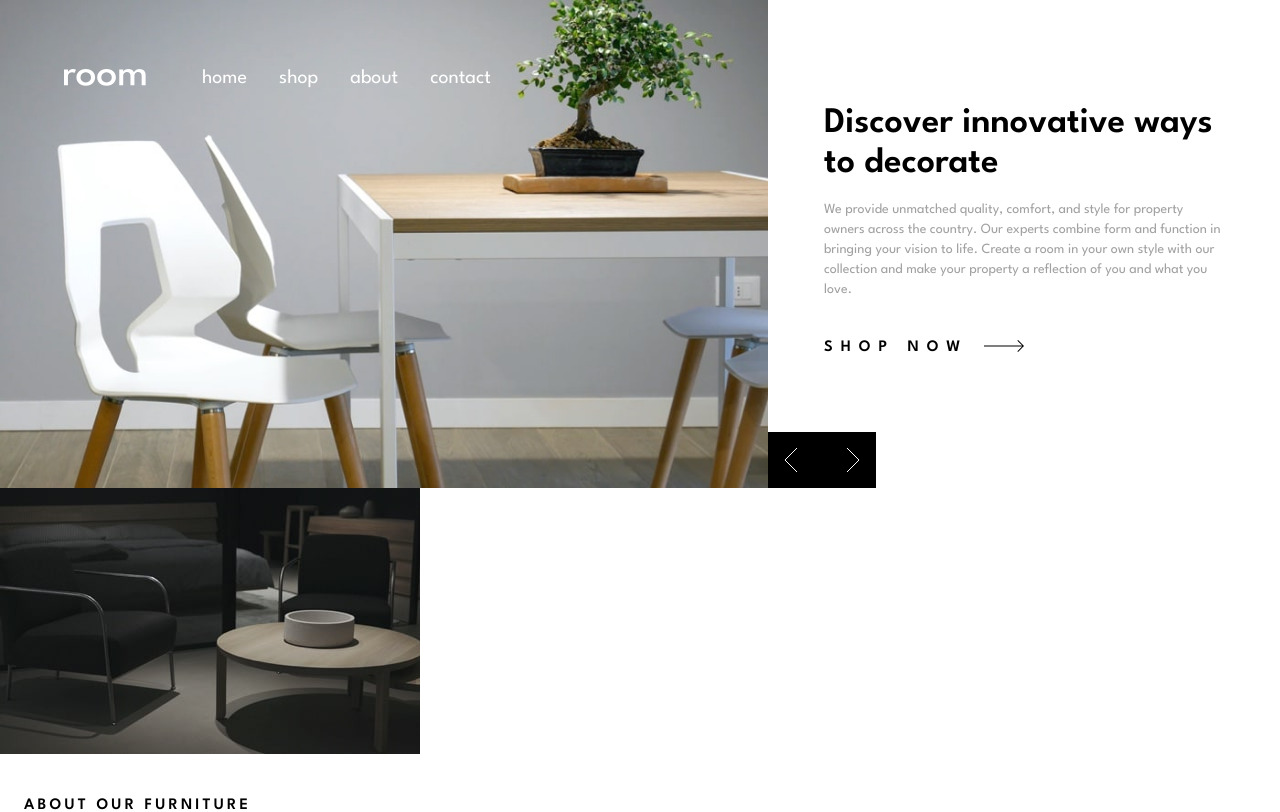
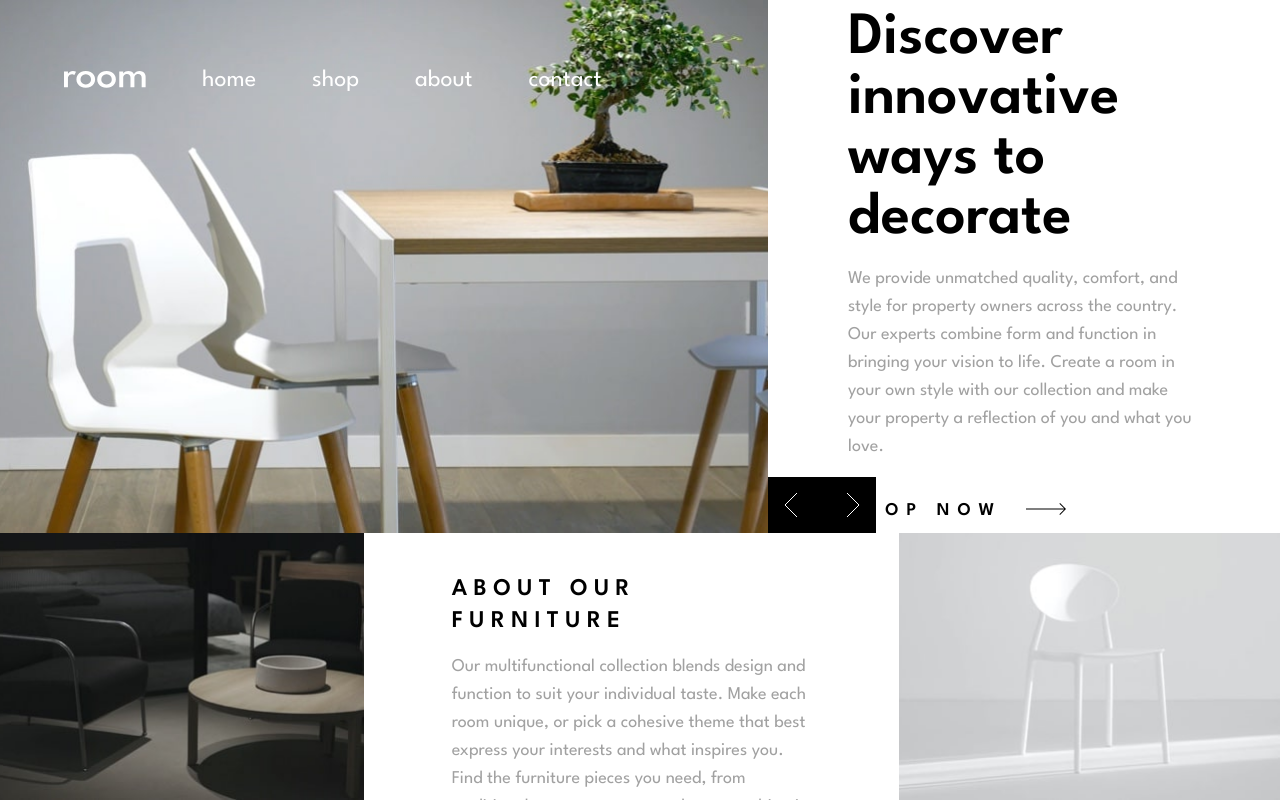
Before and after one commit to aosull97/room-homepage, a React (Vite) app: page / in a window 1280 px wide. Shown: the top 812 px of the page. Built offline with nearby package versions, Linux system fonts and the light colour scheme.

Commit message:
Desktop design applied

```diff
--- a/src/App.jsx
+++ b/src/App.jsx
@@ -12,7 +12,7 @@ function App() {
   };
 
   return (
-    <div className="font-spartan">
+    <div className="font-spartan lg:h-screen">
       <Slider navOpened={navOpened} toggleNav={toggleNav} />
       <Footer navOpened={navOpened} toggleNav={toggleNav} />
     </div>
--- a/src/components/DesktopNav.jsx
+++ b/src/components/DesktopNav.jsx
@@ -5,7 +5,7 @@ const DesktopNav = () => {
           <img src="/images/logo.svg" alt="logo" width={82} />
         </div>
         <div className="">
-          <ul className="flex gap-8 text-xl">
+          <ul className="flex gap-8 text-xl md:gap-14 md:text-2xl">
             <li className="hover:cursor-pointer">h<span className="hover:underline hover:underline-offset-12">om</span>e</li>
             <li className="hover:cursor-pointer">s<span className="hover:underline hover:underline-offset-12">ho</span>p</li>
             <li className="hover:cursor-pointer">a<span className="hover:underline hover:underline-offset-12">bou</span>t</li>
--- a/src/components/Footer.jsx
+++ b/src/components/Footer.jsx
@@ -7,24 +7,24 @@ const Footer = ({navOpened}) => {
       useEffect(() => {
 
       if(navOpened) {
-        setStyle("brightness-40 backdrop-brightness-90")
+        setStyle("brightness-40 backdrop-brightness-90 lg:justify-between lg:flex lg:h-1/3")
       } else {
-        setStyle("")
+        setStyle("lg:flex lg:gap-x-10 lg:justify-between lg:h-1/3")
       }
       }, [navOpened])
+
   return (
     <div className={style}>
       <div className="">
         <img
           src="/images/image-about-dark.jpg"
           alt="Image of dark furniture including a bed, two chairs and a table"
-          className=""
+          className="w-full h-full object-cover"
         />
       </div>
-      <div className="self-center px-6 pt-10 pb-10">
-        <div className="">
-          <p className="font-semibold text-md tracking-[0.2rem]">ABOUT OUR FURNITURE</p>
-          <p className="py-4 text-grey-500">
+      <div className="px-12 pt-10 pb-10 lg:w-2/5 self-center overflow-scroll max-h-full">
+          <p className="font-semibold text-md tracking-[0.4rem] md:text-2xl">ABOUT OUR FURNITURE</p>
+          <p className="py-4 text-grey-500 lg:text-lg">
             Our multifunctional collection blends design and function to suit
             your individual taste. Make each room unique, or pick a cohesive
             theme that best express your interests and what inspires you. Find
@@ -32,13 +32,13 @@ const Footer = ({navOpened}) => {
             styles or anything in between. Product specialists are available to
             help you create your dream space.
           </p>
-        </div>
+
       </div>
       <div className="">
         <img
           src="/images/image-about-light.jpg"
           alt="Image of a white plastic chair in a light white room"
-          className=""
+          className="w-full h-full object-cover"
         />
       </div>
     </div>
--- a/src/components/ShopNow.jsx
+++ b/src/components/ShopNow.jsx
@@ -1,7 +1,7 @@
 const ShopNow = () => {
   return (
     <div>
-        <div className='flex items-center gap-4'>
+        <div className='flex items-center gap-6 text-lg'>
             <div className='pt-1'>
                 <p className='tracking-[0.5rem] font-semibold'>SHOP NOW</p>
             </div>
--- a/src/components/Slide1.jsx
+++ b/src/components/Slide1.jsx
@@ -3,7 +3,7 @@ import SliderButton from "./SliderButton";
 
 const Slide1 = ({ slideRight, slideLeft }) => {
   return (
-    <div className="lg:flex">
+    <div className="lg:flex h-full">
       <div className="lg:hidden relative">
         <img
           src="/images/mobile-image-hero-1.jpg"
@@ -14,26 +14,26 @@ const Slide1 = ({ slideRight, slideLeft }) => {
           <SliderButton slideRight={slideRight} slideLeft={slideLeft} />
         </div>
       </div>
-      <div className="w-3/5 contain-content hidden lg:block">
+      <div className="w-3/5 hidden lg:block">
         <img
           src="/images/desktop-image-hero-1.jpg"
           alt="Image of white chairs seated by a wooden table with a bonsai tree ontop"
-          className="w-full"
+          className="w-full h-full object-cover"
         />
       </div>
       <div className="lg:w-2/5 lg:place-self-center relative h-100%">
-        <div className="px-6 pt-10 md:px-14 ">
-          <p className="font-semibold text-4xl">
+        <div className="px-12 py-16 md:px-20">
+          <p className="font-semibold text-4xl lg:text-6xl">
             Discover innovative ways to decorate
           </p>
-          <p className="text-grey-500 py-4 md:text-xl lg:text-sm">
+          <p className="text-grey-500 py-4 md:text-xl lg:text-lg">
             We provide unmatched quality, comfort, and style for property owners
             across the country. Our experts combine form and function in
             bringing your vision to life. Create a room in your own style with
             our collection and make your property a reflection of you and what
             you love.
           </p>
-          <div className="pt-4 pb-16">
+          <div className="pt-4">
             <ShopNow />
           </div>
         </div>
--- a/src/components/Slide2.jsx
+++ b/src/components/Slide2.jsx
@@ -3,7 +3,7 @@ import SliderButton from "./SliderButton";
 
 const Slide2 = ({ slideRight, slideLeft }) => {
   return (
-    <div className="lg:flex">
+    <div className="lg:flex h-full">
       <div className="lg:hidden relative">
         <img
           src="/images/mobile-image-hero-2.jpg"
@@ -14,25 +14,25 @@ const Slide2 = ({ slideRight, slideLeft }) => {
           <SliderButton slideRight={slideRight} slideLeft={slideLeft} />
         </div>
       </div>
-      <div className="w-3/5 contain-content hidden lg:block">
+      <div className="w-3/5 hidden lg:block">
         <img
           src="/images/desktop-image-hero-2.jpg"
           alt="Image of three chairs, one yellow, one grey and one pink"
-          className="w-full"
+          className="w-full h-full object-cover"
         />
       </div>
       <div className="lg:w-2/5 lg:place-self-center relative h-100%">
-        <div className="px-6 pt-10 md:px-14 ">
-          <p className="font-semibold text-4xl">
+        <div className="px-12 py-16 md:px-20">
+          <p className="font-semibold text-4xl lg:text-6xl">
             We are available all across the globe
           </p>
-          <p className="text-grey-500 py-4 md:text-xl lg:text-sm">
+          <p className="text-grey-500 py-4 md:text-xl lg:text-lg">
             With stores all over the world, it's easy for you to find furniture
             for your home or place of business. Locally, we’re in most major
             cities throughout the country. Find the branch nearest you using our
             store locator. Any questions? Don't hesitate to contact us today.
           </p>
-          <div className="pt-4 pb-16">
+          <div className="pt-4">
             <ShopNow />
           </div>
         </div>
--- a/src/components/Slide3.jsx
+++ b/src/components/Slide3.jsx
@@ -3,37 +3,37 @@ import SliderButton from "./SliderButton";
 
 const Slide3 = ({ slideRight, slideLeft }) => {
   return (
-    <div className="lg:flex">
+    <div className="lg:flex h-full">
       <div className="lg:hidden relative">
         <img
           src="/images/mobile-image-hero-3.jpg"
-          alt="Image of a black leather fold out chair"
+          alt="Image of white chairs seated by a wooden table with a bonsai tree ontop"
           className="w-full"
         />
         <div className="absolute bottom-0 right-0">
           <SliderButton slideRight={slideRight} slideLeft={slideLeft} />
         </div>
       </div>
-      <div className="w-3/5 contain-content hidden lg:block">
+      <div className="w-3/5 hidden lg:block">
         <img
           src="/images/desktop-image-hero-3.jpg"
-          alt="Image of a black leather fold out chair"
-          className="w-full"
+          alt="Image of white chairs seated by a wooden table with a bonsai tree ontop"
+          className="w-full h-full object-cover"
         />
       </div>
       <div className="lg:w-2/5 lg:place-self-center relative h-100%">
-        <div className="px-6 pt-10 md:px-14 ">
-          <p className="font-semibold text-4xl">
+        <div className="px-12 py-16 md:px-20">
+          <p className="font-semibold text-4xl lg:text-6xl">
             Manufactured with the best materials
           </p>
-          <p className="text-grey-500 py-4 md:text-xl lg:text-sm">
+          <p className="text-grey-500 py-4 md:text-xl lg:text-lg">
             Our modern furniture store provide a high level of quality. Our
             company has invested in advanced technology to ensure that every
             product is made as perfect and as consistent as possible. With three
             decades of experience in this industry, we understand what customers
             want for their home and office.
           </p>
-          <div className="pt-4 pb-16">
+          <div className="pt-4">
             <ShopNow />
           </div>
         </div>
--- a/src/components/Slider.jsx
+++ b/src/components/Slider.jsx
@@ -35,14 +35,14 @@ const Slider = ({ navOpened, toggleNav }) => {
 
   if (slideNumber === 1) {
     return (
-      <div className="h-2/3 relative">
+      <div className="relative lg:h-2/3">
         <div className="absolute z-2 top-0 left-0 right-0 lg:hidden">
           <MobileNav navOpened={navOpened} toggleNav={toggleNav} />
         </div>
         <div className="absolute z-2 top-0 left-0 right-0 hidden lg:block">
           <DesktopNav />
         </div>
-        <div className={style}>
+        <div className={`${style} h-full`}>
           <Slide1 slideRight={slideRight} slideLeft={slideLeft} />
         </div>
       </div>
@@ -56,7 +56,7 @@ const Slider = ({ navOpened, toggleNav }) => {
         <div className="absolute z-2 top-0 left-0 right-0 hidden lg:block">
           <DesktopNav />
         </div>
-        <div className={style}>
+        <div className={`${style} h-full`}>
           <Slide2 slideRight={slideRight} slideLeft={slideLeft} />
         </div>
       </div>
@@ -70,7 +70,7 @@ const Slider = ({ navOpened, toggleNav }) => {
         <div className="absolute z-2 top-0 left-0 right-0 hidden lg:block">
           <DesktopNav />
         </div>
-        <div className={style}>
+        <div className={`${style} h-full`}>
           <Slide3 slideRight={slideRight} slideLeft={slideLeft} />
         </div>
       </div>
```
